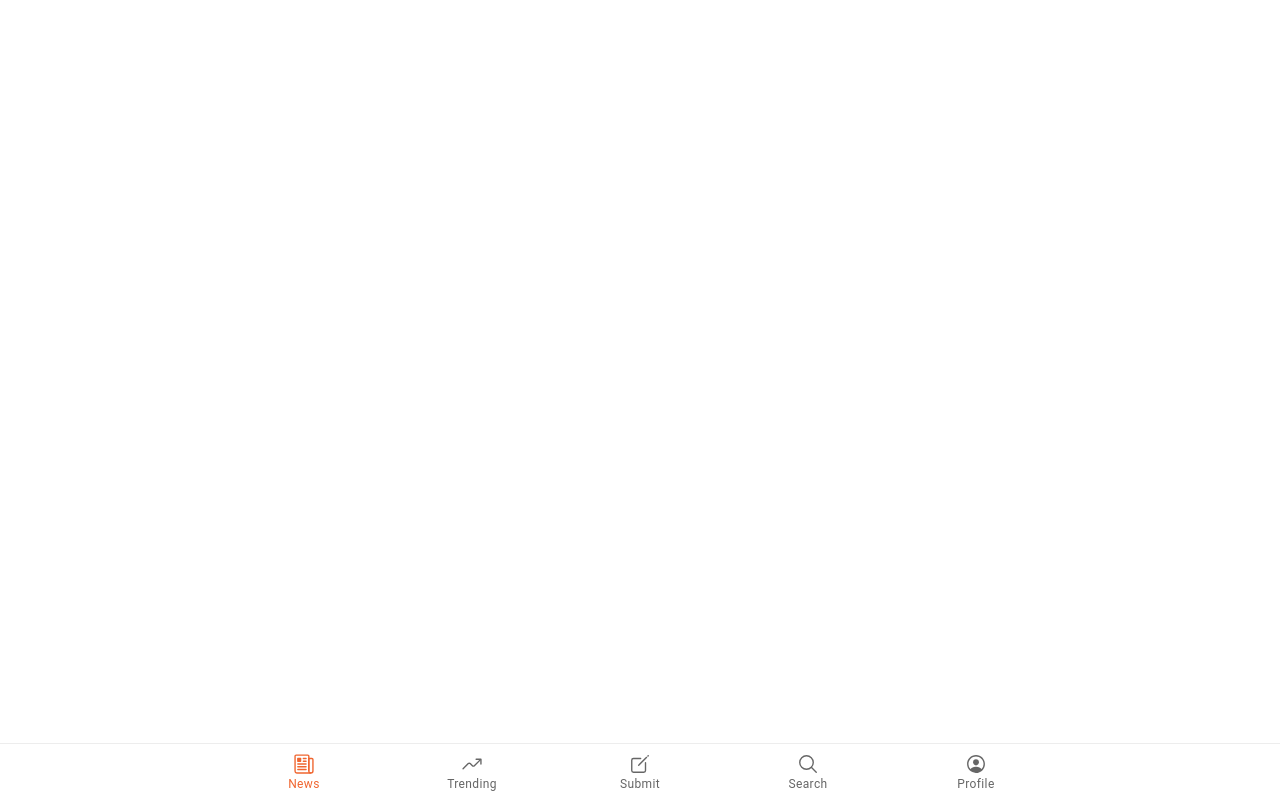
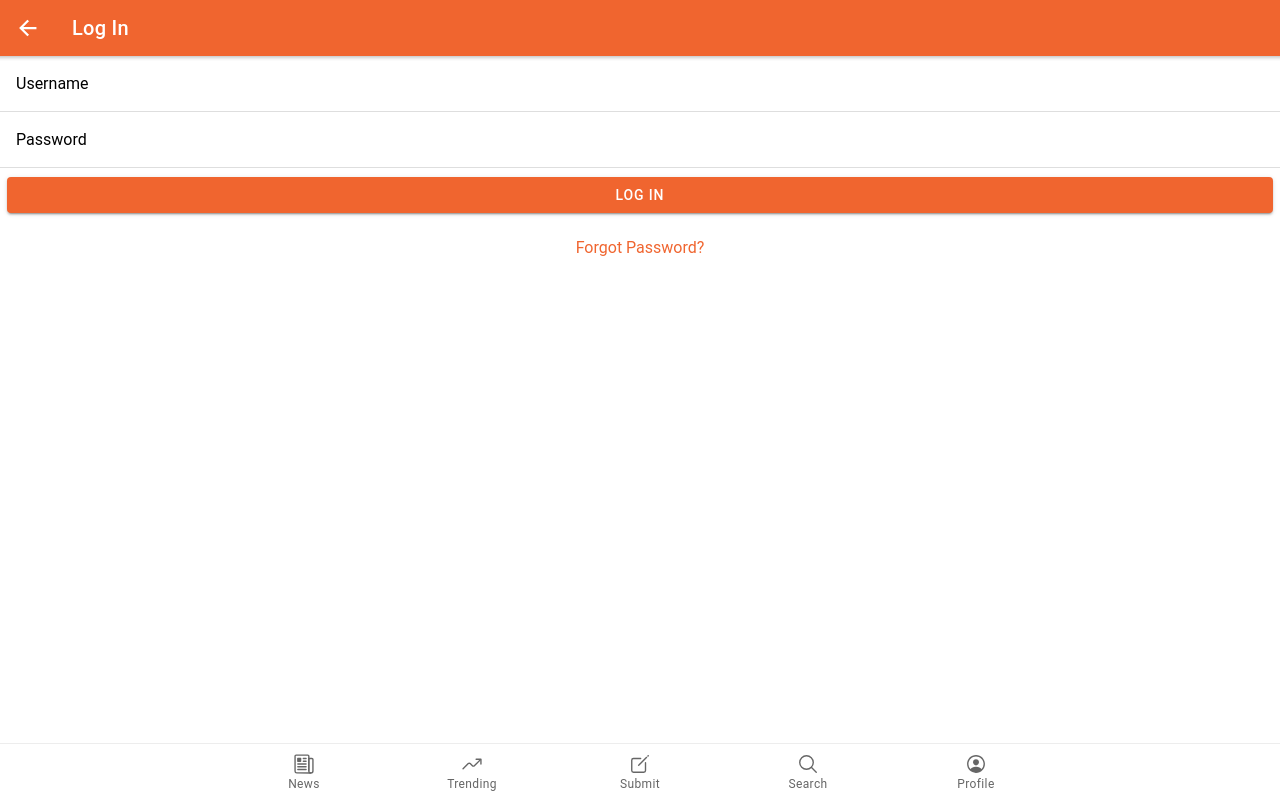
Before and after one commit to jatin-rathee/Hacker-news, a React (Create React App) app: page /login in a window 1280 px wide. Before the commit this address led to /news. Built offline with nearby package versions, Linux system fonts and the light colour scheme.

Commit message:
auth pages

```diff
--- a/src/App.jsx
+++ b/src/App.jsx
@@ -14,6 +14,10 @@
 import Submit from "./pages/Tabs/Submit";
 import Search from "./pages/Tabs/Search";
 import Profile from "./pages/Tabs/Profile";
+
+import Login from './pages/Auth/Login'
+import SignUp from './pages/Auth/SignUp'
+import Forgot from './pages/Auth/Forgot'
 
 /* Core CSS required for Ionic components to work properly */
 import "@ionic/react/css/core.css";
@@ -45,7 +49,10 @@
           <Route path='/submit' component={Submit} />
           <Route path='/search' component={Search} />
           <Route path='/profile' component={Profile} />
-          <Route render={() => <Redirect to='/news' />} />
+          <Route path='/login' component={Login} />
+          <Route path='/signup' component={SignUp} />
+          <Route path='/forgot' component={Forgot} />
+          <Route component={() => <Redirect to='/news' />} />
         </IonRouterOutlet>
         <IonTabBar slot='bottom'>
           <IonTabButton tab='news' href='/news'>
--- /dev/null
+++ b/src/components/Header/NavHeader.jsx
@@ -0,0 +1,17 @@
+import React from 'react'
+import { IonHeader, IonToolbar, IonButtons, IonBackButton, IonTitle } from '@ionic/react'
+
+const NavHeader = ({title}) => {
+    return (
+        <IonHeader>
+            <IonToolbar color='primary'>
+                <IonButtons slot='start'>
+                    <IonBackButton defaultHref='/' />
+                </IonButtons>
+                <IonTitle>{title}</IonTitle>
+            </IonToolbar>
+        </IonHeader>
+    )
+}
+
+export default NavHeader
--- /dev/null
+++ b/src/pages/Auth/Forgot.jsx
@@ -0,0 +1,26 @@
+import React from 'react'
+import { IonPage, IonContent, IonLabel, IonInput, IonItem, IonRow, IonCol, IonButton } from '@ionic/react'
+import NavHeader from '../../components/Header/NavHeader'
+
+const SignUp = () => {
+    return (
+        <IonPage>
+            <NavHeader title='Password Reset'/>
+            <IonContent>
+                <IonItem lines="full">
+                    <IonLabel position='floating'>Email</IonLabel>
+                    <IonInput name='email' type='text' required />
+                </IonItem>
+                <IonRow>
+                    <IonCol>
+                        <IonButton type='submit' color='primary' expand='block'>
+                            Get Reset Link!
+                        </IonButton>
+                    </IonCol>
+                </IonRow>
+            </IonContent>
+        </IonPage>
+        )
+}
+
+export default SignUp
--- /dev/null
+++ b/src/pages/Auth/Login.jsx
@@ -0,0 +1,35 @@
+import React from 'react'
+import { IonPage, IonContent, IonLabel, IonInput, IonItem, IonRow, IonCol, IonButton, IonRouterLink } from '@ionic/react'
+import NavHeader from '../../components/Header/NavHeader'
+
+const Login = () => {
+    return (
+        <IonPage>
+            <NavHeader title='Log In'/>
+            <IonContent>
+                <IonItem lines="full">
+                    <IonLabel position='floating'>Username</IonLabel>
+                    <IonInput name='name' type='text' required />
+                </IonItem>
+                <IonItem lines="full">
+                    <IonLabel position='floating'>Password</IonLabel>
+                    <IonInput name='password' type='password' required />
+                </IonItem>
+                <IonRow>
+                    <IonCol>
+                        <IonButton type='submit' color='primary' expand='block'>
+                            Log In
+                        </IonButton>
+                    </IonCol>
+                </IonRow>
+                <IonRow>
+                    <IonCol class='ion-text-center ion-padding-vertical'>
+                        <IonRouterLink routerLink={'/forgot'}>Forgot Password?</IonRouterLink>
+                    </IonCol>
+                </IonRow>
+            </IonContent>
+        </IonPage>
+        )
+}
+
+export default Login
--- /dev/null
+++ b/src/pages/Auth/SignUp.jsx
@@ -0,0 +1,34 @@
+import React from 'react'
+import { IonPage, IonContent, IonLabel, IonInput, IonItem, IonRow, IonCol, IonButton } from '@ionic/react'
+import NavHeader from '../../components/Header/NavHeader'
+
+const SignUp = () => {
+    return (
+        <IonPage>
+            <NavHeader title='Sign Up'/>
+            <IonContent>
+                <IonItem lines="full">
+                    <IonLabel position='floating'>Username</IonLabel>
+                    <IonInput name='name' type='text' required />
+                </IonItem>
+                <IonItem lines="full">
+                    <IonLabel position='floating'>Email</IonLabel>
+                    <IonInput name='email' type='text' required />
+                </IonItem>
+                <IonItem lines="full">
+                    <IonLabel position='floating'>Password</IonLabel>
+                    <IonInput name='password' type='password' required />
+                </IonItem>
+                <IonRow>
+                    <IonCol>
+                        <IonButton type='submit' color='primary' expand='block'>
+                            Sign Up
+                        </IonButton>
+                    </IonCol>
+                </IonRow>
+            </IonContent>
+        </IonPage>
+        )
+}
+
+export default SignUp
```
